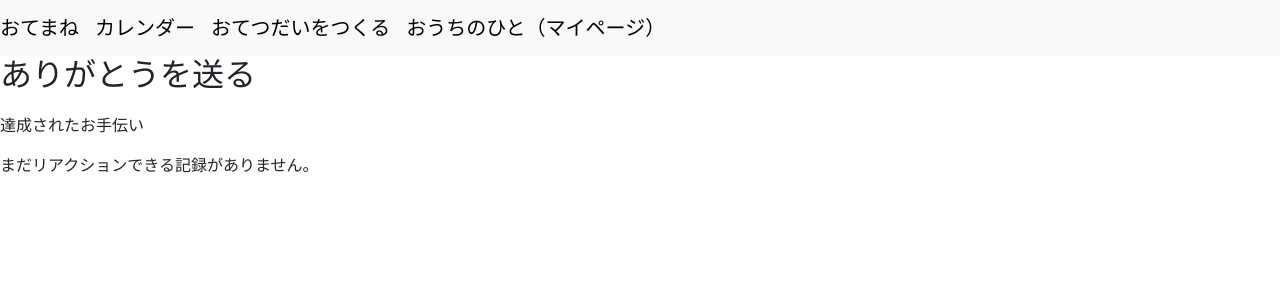
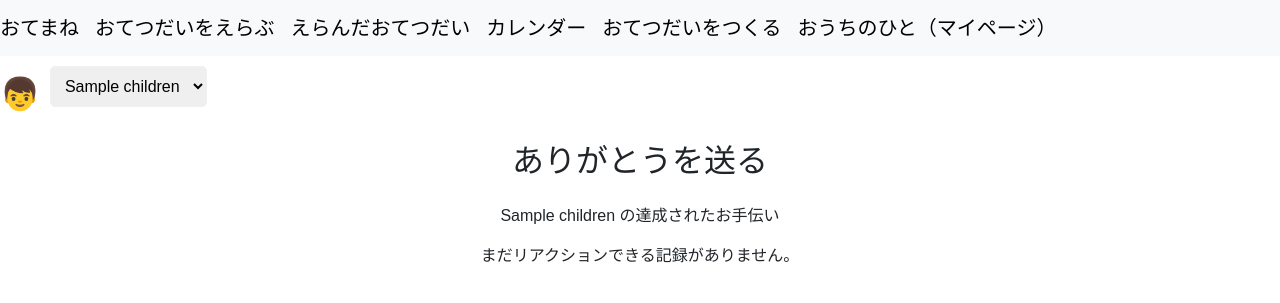
Before and after one commit to yzwnrm/otemane, a Django app: page /app/reactions/ in a window 1280 px wide. Shown: the top 303 px of the page. Run offline with Django 5.2, Linux system fonts and the light colour scheme; a user stored in the database is signed in; tables that the repository leaves empty hold one stand-in row (values such as "Sample post").

Commit message:
アイコンをありがとうを送る画面に表示

```diff
--- a/otemane/app/forms.py
+++ b/otemane/app/forms.py
@@ -65,10 +65,11 @@ class UserUpdateForm(forms.ModelForm):
 class ChildrenForm(forms.ModelForm):
     class Meta:
         model = Children
-        fields = ['child_name', 'birthday']
+        fields = ['child_name', 'birthday', 'icon']
         widgets = {
             'birthday': forms.DateInput(attrs={'type': 'date'}),
-        }
+            'icon': forms.RadioSelect
+            }
         labels = {
             'child_name': 'なまえ',
             'birthday': 'たんじょうび',
--- a/otemane/app/models.py
+++ b/otemane/app/models.py
@@ -19,11 +19,11 @@ RELATIONSHIP_CHOICES = [
     ]
 
 ICON_CHOICES = [
-    ("👦", "男の子"),
-    ("👧", "女の子"),
-    ("🚗", "車"),
-    ("🎀", "リボン"),
-    ("⭐", "星"),
+    ("👦", "👦"),
+    ("👧", "👧"),
+    ("🚗","🚗"),
+    ("🎀", "🎀"),
+    ("⭐", "⭐"),
 ]
 
 class UserManager(BaseUserManager):
--- a/otemane/app/static/js/reaction.js
+++ b/otemane/app/static/js/reaction.js
@@ -25,6 +25,7 @@ document.addEventListener('DOMContentLoaded', function() {
             .then(data => {
                 if (data.success) {
                     console.log("リアクション送信成功");
+                    button.closest('.record').remove();
                 } else {
                     alert("リアクション失敗");
                 }
--- a/otemane/app/static/style.css
+++ b/otemane/app/static/style.css
@@ -347,8 +347,8 @@ button {
   margin-top: 10px;
 }
 
-.icon-label {
-  font-size: 2.5rem;
+.icon-emoji {
+  font-size: 2rem;
   cursor: pointer;
   border: 2px solid transparent;
   padding: 5px;
--- a/otemane/app/views.py
+++ b/otemane/app/views.py
@@ -450,13 +450,24 @@ class ReactionListView(LoginRequiredMixin, TemplateView):
         context = super().get_context_data(**kwargs)
         family = self.request.user.family
         children = Children.objects.filter(family=family)
+
+        selected_child_id = self.request.GET.get("child_id")
+        if selected_child_id:
+            selected_child = get_object_or_404(Children, id=selected_child_id, family=family)
+        else:
+            selected_child = children.first()
+
         records = Records.objects.filter(
             child__in=children,
             reactions__isnull=True
         ).select_related('help', 'child')
 
-        context['records'] = records
-        context['REACTION_CHOICES'] = Reactions.REACTION_CHOICES
+        context.update({
+            "children": children,
+            "selected_child": selected_child,
+            "records": records,
+            "REACTION_CHOICES": Reactions.REACTION_CHOICES,
+        })
         return context
 
 @method_decorator(csrf_exempt, name='dispatch')
@@ -647,7 +658,7 @@ class PasswordConfirmView(LoginRequiredMixin, FormView):  #マイページ用パ
 
     def form_valid(self, form):
         password = form.cleaned_data['password']
-        user = authenticate(user_name=self.request.user.email, password=password)
+        user = authenticate(username=self.request.user.email, password=password)
         if user is not None:
             self.request.session['mypage_authenticated'] = True
             return super().form_valid(form)
--- a/otemane/templates/child_regist.html
+++ b/otemane/templates/child_regist.html
@@ -1,11 +1,14 @@
 {% extends "base.html" %}
 {% block content %}
+{% load static%}
 <body>
     <div class="container d-flex flex-column align-items-center justify-content-center min-vh-100">
         <h4>メンバーとうろく</h4>
         <form method="POST">
             {% csrf_token %}
-            {{ form.as_p }}
+            <p>{{ form.child_name.label_tag }} {{ form.child_name }}</p>
+            <p>{{ form.birthday.label_tag }} {{ form.birthday }}</p>
+
             <div class="icon-choices">
                 {% for radio in form.icon %}
                   <label class="icon-label">
@@ -17,5 +20,6 @@
             <input type="submit" value="おてつだいをはじめる">
         </form>
     </div>
+    <script src="{% static 'js/icon.js' %}"></script>
 </body>
 {% endblock  %}
--- a/otemane/templates/reactions.html
+++ b/otemane/templates/reactions.html
@@ -3,12 +3,26 @@
 
 {% block content %}
 
-<form style="display:none;">
+
+<div class="d-flex align-items-center" style="gap: 10px; margin-top: 10px;">
+  <div class="child-icon" style="font-size: 2rem;">{{ selected_child.icon }}</div>
+
+  <form method="GET" action="{% url 'app:reactions' %}">
+    <select name="child_id" onchange="this.form.submit()">
+      {% for child in children %}
+        <option value="{{ child.id }}" {% if child.id == selected_child.id %}selected{% endif %}>
+          {{ child.child_name }}
+        </option>
+      {% endfor %}
+    </select>
+  </form>
+</div>
+{% comment %} <form style="display:none;">
   {% csrf_token %}
-</form>
-
-  <h2>ありがとうを送る</h2>
-  <p>達成されたお手伝い</p>
+</form> {% endcomment %}
+<div class="container d-flex flex-column align-items-center justify-content-center">
+  <h2 class="mb-4 text-center">ありがとうを送る</h2>
+  <p>{{ selected_child.child_name }} の達成されたお手伝い</p>
       {% for record in records %}
         <div class="record">
           <p>(達成日: {{ record.achievement_date }}) <strong>{{ record.help.help_name }}</strong> </p>
@@ -23,6 +37,7 @@
       {% empty %}
       <p>まだリアクションできる記録がありません。</p>
       {% endfor %}
+</div>
 
   <script>const addReactionUrl = "{% url 'app:add_reaction' %}";</script>
   <script src="{% static 'js/reaction.js' %}"></script>
```
Lines whose indentation alone changed are shown as unchanged.
